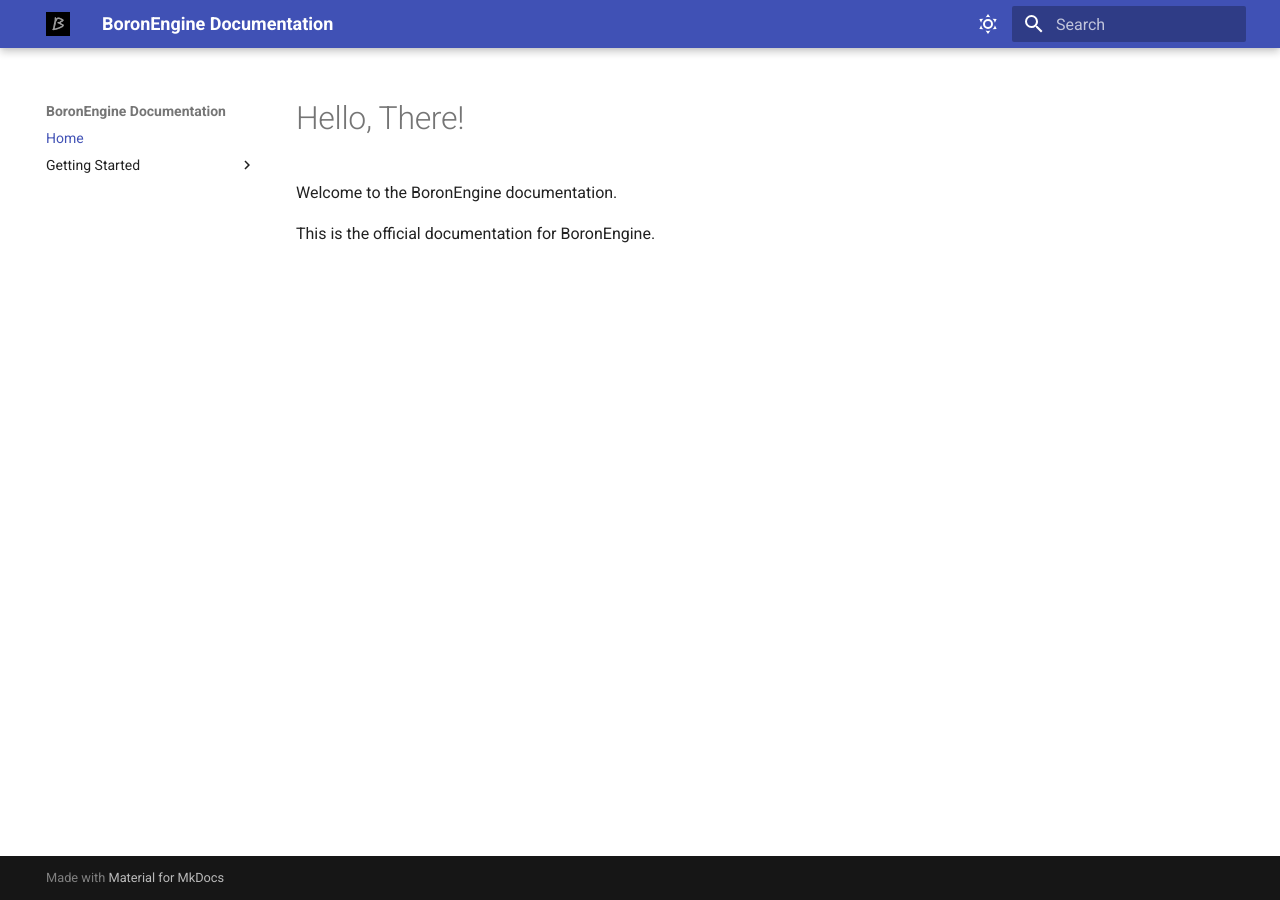
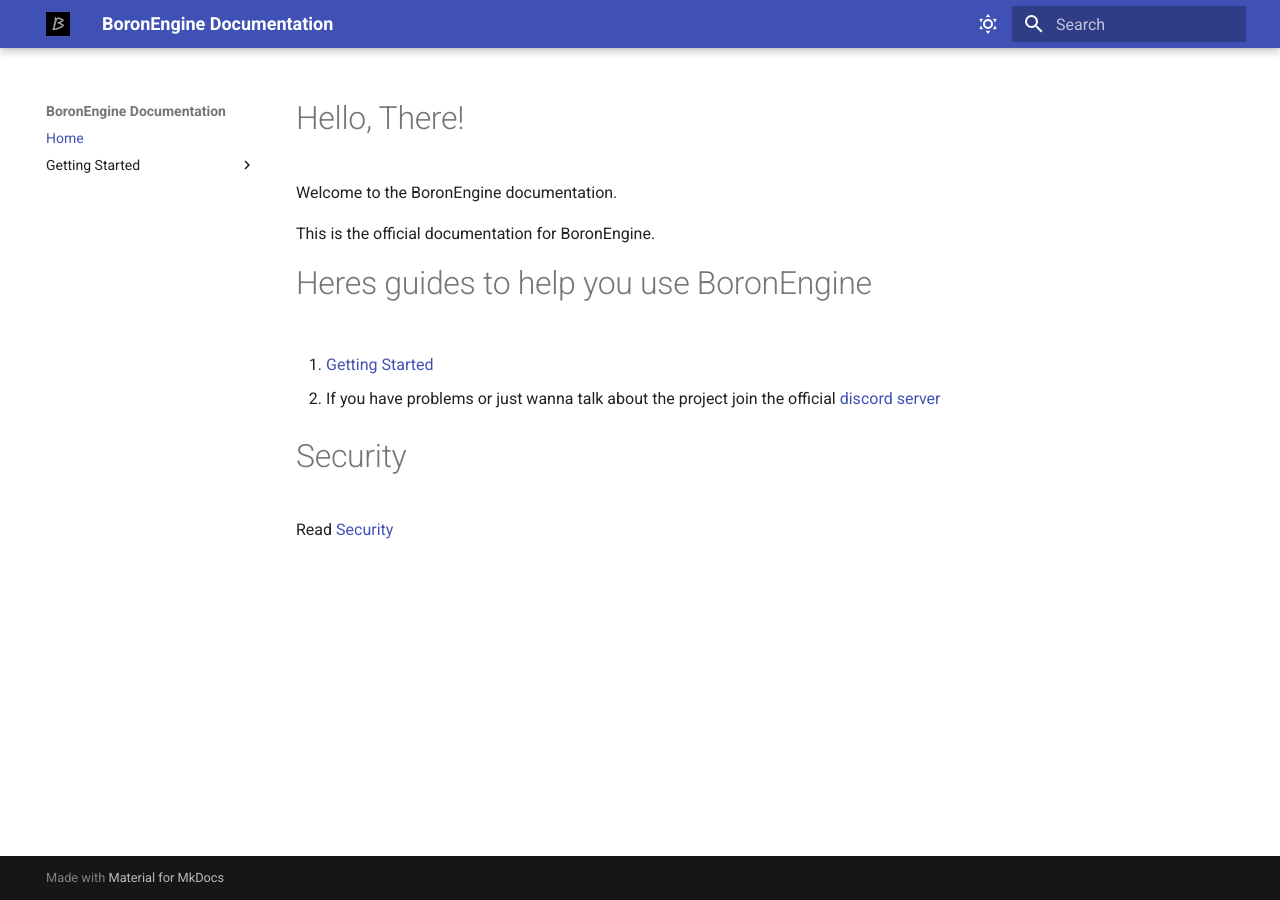
Before and after one commit to Kahviz/BoronDocs, an MkDocs documentation site: the page built from docs/index.md, in a window 1280 px wide. Built offline with MkDocs 1.6.1 and Material for MkDocs 9.7.7, drawn with Linux system fonts in a browser that asks for light colours.

Commit message:
Made security.md

```diff
--- a/docs/index.md
+++ b/docs/index.md
@@ -3,3 +3,12 @@
 Welcome to the BoronEngine documentation.
 
 This is the official documentation for BoronEngine.
+
+# Heres guides to help you use BoronEngine
+
+1. [Getting Started](getting-started/getting-started.md)
+
+2. If you have problems or just wanna talk about the project join the official [discord server](https://discord.gg/6jkx4fgth6)
+
+# Security
+Read [Security](security/security.md)
```
Also changed, not shown: docs/security/security.md (added, +10 -0 lines), docs/getting-started/getting-started.md (line endings or trailing spaces).
